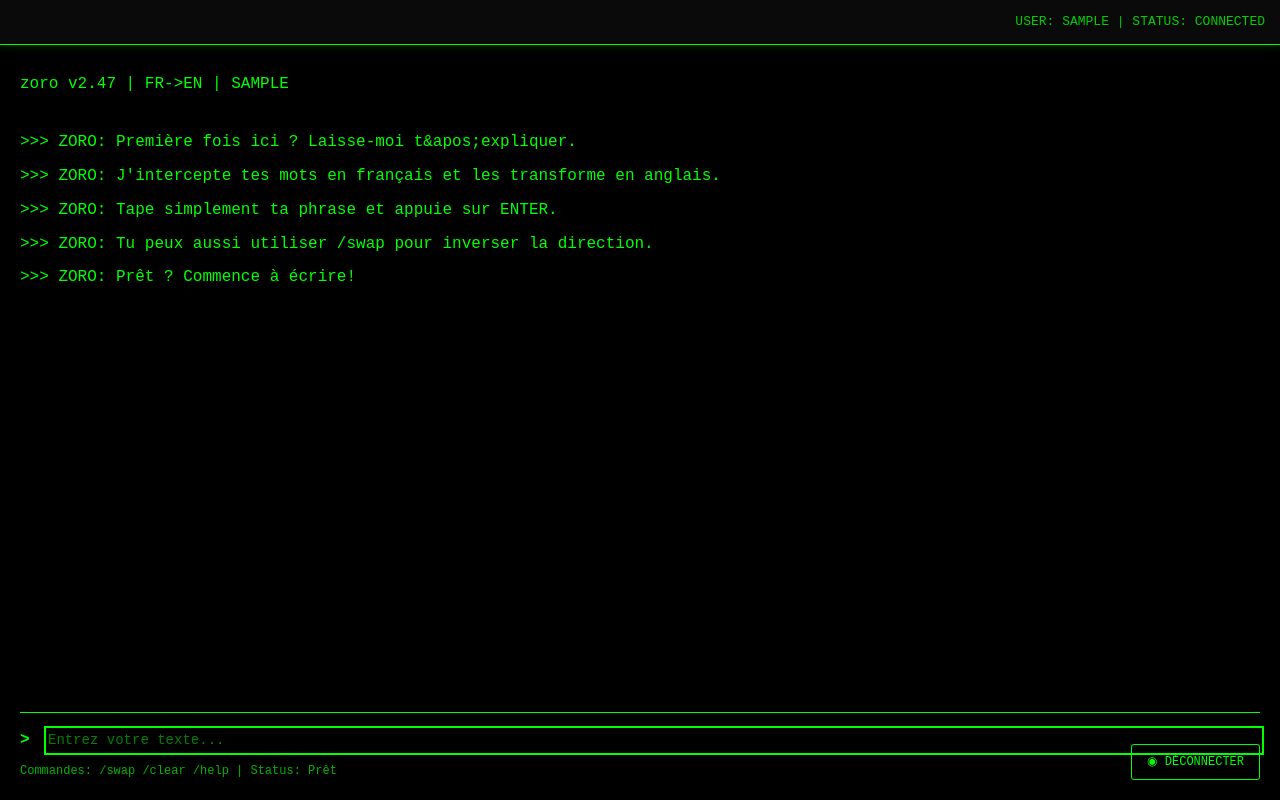
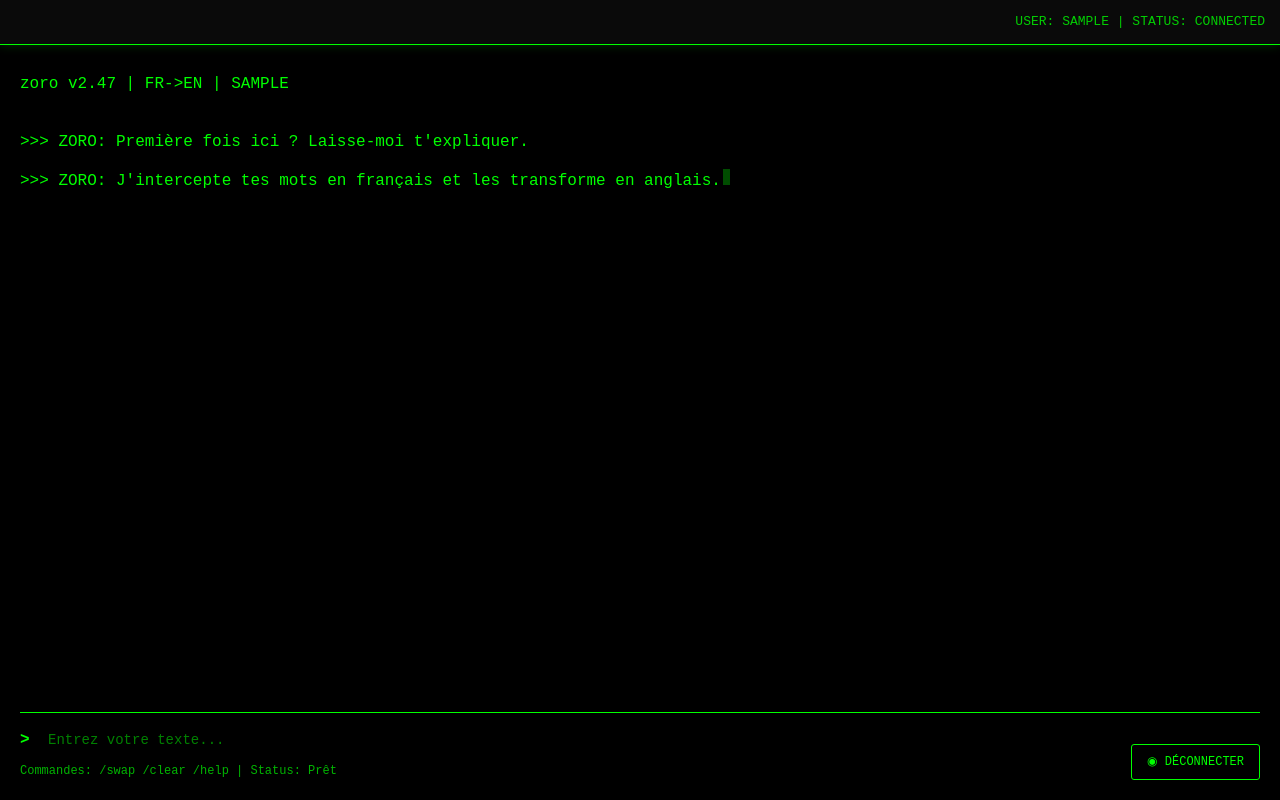
Before and after one commit to manalfarouq/Plateforme-de-Traduction-Securisee-Frontend, a Next.js app: page /translator in a window 1280 px wide. Built offline with nearby package versions, Linux system fonts and the light colour scheme; sample sign-in values are in the browser's storage.

Commit message:
ajout d'une animation dans le terminal

```diff
--- a/app/(auth)/translator/page.tsx
+++ b/app/(auth)/translator/page.tsx
@@ -1,10 +1,11 @@
 "use client";
 
-import { useEffect, useState } from "react";
+import { useEffect, useState, useCallback } from "react";
 import { useRouter } from "next/navigation";
-import { MESSAGES, TIMINGS } from "@/lib/constants";
+import { MESSAGES } from "@/lib/constants";
 import { apiService } from "@/lib/apiService";
 import { useAuth } from "@/hooks/useAuth";
+import TypewriterLine from "@/components/ui/TypewriterLine";
 
 interface Message {
   type: "user" | "zoro";
@@ -13,15 +14,16 @@ interface Message {
 
 export default function TranslatorPage() {
   const router = useRouter();
-
   const { username, isChecking, isAuthenticated } = useAuth();
 
   const [messages, setMessages] = useState<Message[]>([]);
   const [input, setInput] = useState("");
   const [isLoading, setIsLoading] = useState(false);
   const [direction, setDirection] = useState<"FR->EN" | "EN->FR">("FR->EN");
-  const [isInitialized, setIsInitialized] = useState(false);
   const [error, setError] = useState<string | null>(null);
+
+  // Tutoriel : compteur pour suivre le nombre de messages affichés
+  const [initializedMessagesCount, setInitializedMessagesCount] = useState(0);
 
   useEffect(() => {
     if (isChecking) return;
@@ -30,45 +32,36 @@ export default function TranslatorPage() {
       router.push("/login");
       return;
     }
-
-    setIsInitialized(true);
   }, [isChecking, isAuthenticated, router]);
 
-  // Afficher le tutoriel quand initialisé
-  useEffect(() => {
-    if (!isInitialized) return;
+  const isTutorialFinished = initializedMessagesCount >= MESSAGES.ZORO_TUTORIAL.length;
 
-    const tutorial = async () => {
-      for (const msg of MESSAGES.ZORO_TUTORIAL) {
-        await new Promise((r) => setTimeout(r, TIMINGS.MESSAGE_DELAY));
-        setMessages((prev) => [...prev, { type: "zoro", text: msg }]);
-      }
-    };
+  // --- Avancer le tutoriel ---
+  const advanceTutorial = useCallback(() => {
+    setInitializedMessagesCount((prev) => prev + 1);
+  }, []);
 
-    tutorial();
-  }, [isInitialized]);
-
+  // --- Gestion de la soumission ---
   const handleSubmit = async (e: React.FormEvent) => {
     e.preventDefault();
-
     if (!input.trim()) return;
 
     const userMessage = input.trim();
     setInput("");
 
-  // Afficher le username en majuscules
-  setMessages((prev) => [...prev, { type: "user", text: `> ${username.toUpperCase()}: ${userMessage}` }]);
+    // Ajouter le message utilisateur avec animation
+    setMessages((prev) => [
+      ...prev,
+      { type: "user", text: `> ${username.toUpperCase()}: ${userMessage}` },
+    ]);
 
-  // Gestion des commandes spéciales
+    // Commandes spéciales
     if (userMessage === "/swap") {
       const newDirection = direction === "FR->EN" ? "EN->FR" : "FR->EN";
       setDirection(newDirection);
       setMessages((prev) => [
         ...prev,
-      {
-        type: "zoro",
-        text: `>>> ZORO: [MODE INVERSÉ: ${newDirection}]`,
-      },
+        { type: "zoro", text: `>>> ZORO: [MODE INVERSÉ: ${newDirection}]` },
       ]);
       return;
     }
@@ -89,44 +82,33 @@ const handleSubmit = async (e: React.FormEvent) => {
       return;
     }
 
-  // Appeler la traduction
+    // Appel API traduction
     setIsLoading(true);
-
-  // Afficher "Analyse sémantique"
     setMessages((prev) => [
       ...prev,
       { type: "zoro", text: ">>> ZORO: [ANALYSE SÉMANTIQUE...]" },
     ]);
-
     await new Promise((r) => setTimeout(r, 500));
 
     try {
       const translation = await apiService.translate(userMessage, direction);
-
       if (translation && translation !== userMessage) {
-      // Afficher la traduction
-      const result = `>>> ZORO: ${translation}`;
-      setMessages((prev) => [...prev, { type: "zoro", text: result }]);
-    } else if (translation === userMessage) {
-      // Texte identique (pas de traduction)
         setMessages((prev) => [
           ...prev,
-        {
-          type: "zoro",
-          text: `>>> ZORO: [Aucune traduction nécessaire]`,
-        },
+          { type: "zoro", text: `>>> ZORO: ${translation}` },
+        ]);
+      } else {
+        setMessages((prev) => [
+          ...prev,
+          { type: "zoro", text: `>>> ZORO: [Aucune traduction nécessaire]` },
         ]);
       }
     } catch (err) {
-    // Erreur
       const errorMsg = err instanceof Error ? err.message : "Impossible de traduire";
       setError(errorMsg);
       setMessages((prev) => [
         ...prev,
-      {
-        type: "zoro",
-        text: `>>> ZORO: [ERREUR] ${errorMsg}`,
-      },
+        { type: "zoro", text: `>>> ZORO: [ERREUR] ${errorMsg}` },
       ]);
     } finally {
       setIsLoading(false);
@@ -134,8 +116,7 @@ const handleSubmit = async (e: React.FormEvent) => {
   };
 
   const handleDisconnect = () => {
-    const confirmed = window.confirm(MESSAGES.TRANSLATOR.CONFIRM_LOGOUT);
-    if (confirmed) {
+    if (window.confirm(MESSAGES.TRANSLATOR.CONFIRM_LOGOUT)) {
       localStorage.removeItem("user_session");
       localStorage.removeItem("token");
       localStorage.removeItem("username");
@@ -144,24 +125,10 @@ const handleSubmit = async (e: React.FormEvent) => {
     }
   };
 
-  if (isChecking) {
-    return (
-      <div style={{ display: "flex", alignItems: "center", justifyContent: "center", height: "100vh" }}>
-        <div className="terminal-line" style={{ animation: "blink 1s infinite" }}>
-          INITIALISATION...
-        </div>
-      </div>
-    );
-  }
-
-  if (!isAuthenticated) {
-    return null;
-  }
-
   return (
     <>
       <div className="terminal-line">
-      zoro v2.47 | {direction} | {username.toUpperCase()}
+        zoro v2.47 | {direction} | {username?.toUpperCase()}
       </div>
 
       {error && (
@@ -180,13 +147,33 @@ const handleSubmit = async (e: React.FormEvent) => {
       )}
 
       <div style={{ marginTop: "20px", flexGrow: 1, overflow: "auto" }}>
-        {messages.map((msg, idx) => (
-          <div
-            key={idx}
-            className={`terminal-line ${msg.type === "zoro" ? "zoro" : ""}`}
-          >
-            {msg.text}
+        {/* Messages tutoriel terminés */}
+        {MESSAGES.ZORO_TUTORIAL.slice(0, initializedMessagesCount).map((msg, idx) => (
+          <div key={`tut-done-${idx}`} className="terminal-line zoro">
+            {msg}
           </div>
+        ))}
+
+        {/* Message tutoriel en cours */}
+        {!isTutorialFinished && (
+          <TypewriterLine
+            key={`tut-${initializedMessagesCount}`}
+            text={MESSAGES.ZORO_TUTORIAL[initializedMessagesCount]}
+            delay={0}
+            className="zoro"
+            onComplete={advanceTutorial}
+          />
+        )}
+
+        {/* Messages utilisateur et traductions avec animation */}
+        {isTutorialFinished &&
+          messages.map((msg, idx) => (
+            <TypewriterLine
+              key={`msg-${idx}`}
+              text={msg.text}
+              delay={0}
+              className={msg.type === "zoro" ? "zoro" : ""}
+            />
           ))}
       </div>
 
@@ -196,7 +183,7 @@ const handleSubmit = async (e: React.FormEvent) => {
           value={input}
           onChange={(e) => setInput(e.target.value)}
           placeholder="Entrez votre texte..."
-          disabled={isLoading}
+          disabled={isLoading || !isTutorialFinished}
           autoFocus
         />
       </form>
@@ -205,7 +192,7 @@ const handleSubmit = async (e: React.FormEvent) => {
         Commandes: /swap /clear /help | Status: {isLoading ? "Traduction..." : "Prêt"}
       </div>
 
-      <button className="disconnect-btn" onClick={handleDisconnect}>
+      <button className="disconnect-btn" onClick={handleDisconnect} disabled={!isTutorialFinished}>
         {MESSAGES.TRANSLATOR.DISCONNECT}
       </button>
     </>
--- /dev/null
+++ b/components/ui/TypewriterLine.tsx
@@ -0,0 +1,64 @@
+"use client";
+
+import React, { useState, useEffect } from "react";
+import "@/styles/terminal.css";
+
+interface TypewriterLineProps {
+  text: string;
+  delay: number; // Délai avant de commencer l'écriture (en ms)
+  onComplete?: () => void; // Fonction appelée quand l'écriture est terminée
+  className?: string; // Pour ajouter des classes personnalisées
+}
+
+// Durée de frappe par caractère en millisecondes (ms)
+// 50ms = 20 caractères/seconde (très rapide)
+// 75ms = 13.3 caractères/seconde (réaliste)
+const CHAR_DURATION_MS = 50;
+
+const TypewriterLine: React.FC<TypewriterLineProps> = ({ text, delay, onComplete, className = "" }) => {
+  const [isVisible, setIsVisible] = useState(false);
+
+  useEffect(() => {
+    // 1. Délai initial avant de commencer à écrire
+    const startTimeout = setTimeout(() => {
+      setIsVisible(true);
+    }, delay);
+
+    // 2. Calcul du temps d'écriture total
+    const writeDuration = text.length * CHAR_DURATION_MS;
+
+    let completeTimeout: NodeJS.Timeout | null = null;
+
+    // 3. Appel de onComplete après l'écriture + un petit délai
+    completeTimeout = setTimeout(() => {
+        if (onComplete) {
+            onComplete();
+        }
+    }, delay + writeDuration + 50); // Petit délai de 50ms pour la propreté
+
+    return () => {
+        clearTimeout(startTimeout);
+        if (completeTimeout) {
+            clearTimeout(completeTimeout);
+        }
+    };
+  }, [text, delay, onComplete]);
+
+  if (!isVisible) return null;
+
+  return (
+    <div
+      className={`terminal-line typewriter-effect ${className}`}
+      style={{
+        // Définit la durée de l'animation en fonction de la longueur du texte
+        animationDuration: `${text.length * CHAR_DURATION_MS}ms`,
+      }}
+    >
+      {text}
+      {/* Le curseur clignote à la fin de la ligne uniquement grâce à l'animation CSS */}
+      <span className="cursor-blink" />
+    </div>
+  );
+};
+
+export default TypewriterLine;
--- a/lib/constants.ts
+++ b/lib/constants.ts
@@ -43,7 +43,7 @@ export const MESSAGES = {
   },
 
   ZORO_TUTORIAL: [
-    ">>> ZORO: Première fois ici ? Laisse-moi t&apos;expliquer.",
+    ">>> ZORO: Première fois ici ? Laisse-moi t'expliquer.",
     ">>> ZORO: J'intercepte tes mots en français et les transforme en anglais.",
     ">>> ZORO: Tape simplement ta phrase et appuie sur ENTER.",
     ">>> ZORO: Tu peux aussi utiliser /swap pour inverser la direction.",
--- a/styles/terminal.css
+++ b/styles/terminal.css
@@ -262,3 +262,91 @@
     font-size: 10px;
   }
 }
+
+
+/* ===== ANIMATIONS GLOBALES (vérifiez que celle-ci existe bien dans globals.css ou terminal.css) ===== */
+@keyframes typewriter {
+  from { width: 0; }
+  to { width: 100%; }
+}
+
+/* ===== TERMINAL LINE (MODIFICATION) ===== */
+.terminal-line {
+  color: var(--color-primary);
+  line-height: 1.8;
+  margin: 5px 0;
+  word-break: break-word;
+  /* L'ancienne animation 'typewriter' a été retirée d'ici */
+}
+
+/* NOUVELLE CLASSE POUR L'EFFET MACHINE À ÉCRIRE */
+.terminal-line.typewriter-effect {
+  overflow: hidden; /* Cache le texte qui n'est pas encore écrit */
+  white-space: nowrap; /* Force le texte à rester sur une seule ligne */
+  width: 0; /* Commence avec une largeur de 0 */
+
+  /* L'animation est appliquée ici pour la durée correcte */
+  animation:
+    typewriter steps(50, end) forwards, /* steps(N, end) où N est le nombre max de caractères */
+    cursor-blink 0.75s step-end infinite; /* Simule le curseur du terminal */
+}
+
+/* Le curseur clignotant est déplacé dans le composant TypewriterLine */
+.cursor-blink {
+  display: inline-block;
+  width: 7px; /* Largeur pour un meilleur visuel */
+  height: 1em;
+  background-color: var(--color-primary);
+  animation: blink 1s infinite steps(1); /* Utilise l'animation blink existante */
+  margin-left: 2px;
+}
+
+/* Retirer le clignotement pour le curseur une fois l'écriture terminée (dans le JS)
+   -> Nous gérons le curseur manuellement dans le composant TypewriterLine.
+*/
+
+/* ... (Gardez vos styles existants) ... */
+
+/* ===== ANIMATIONS GLOBALES ===== */
+@keyframes blink {
+  0%, 49% { opacity: 1; }
+  50%, 100% { opacity: 0.3; }
+}
+
+@keyframes typewriter {
+  from { width: 0; }
+  to { width: 100%; }
+}
+
+
+
+/* ===== TERMINAL LINE (Modification) ===== */
+.terminal-line {
+  color: var(--color-primary);
+  line-height: 1.8;
+  margin: 5px 0;
+  word-break: break-word;
+}
+
+/* NOUVELLE CLASSE POUR L'EFFET MACHINE À ÉCRIRE */
+.terminal-line.typewriter-effect {
+  overflow: hidden;
+  white-space: nowrap;
+  width: 0;
+  display: inline-block; /* Important pour que l'animation de width fonctionne */
+
+  /* Utilise steps(50, end) pour l'effet de frappe saccadée (terminal) */
+  animation:
+    typewriter steps(50, end) forwards;
+}
+
+/* Curseur clignotant */
+.cursor-blink {
+  display: inline-block;
+  width: 7px; /* Largeur visible */
+  height: 1em;
+  background-color: var(--color-primary);
+  /* Animation de clignotement pour le curseur */
+  animation: blink 1s infinite steps(1);
+  margin-left: 2px;
+}
```
Also changed, not shown: app/(auth)/login/page.tsx (+36 -3 lines), app/(auth)/signup/page.tsx (+28 -3 lines). Lines whose indentation alone changed are shown as unchanged.
